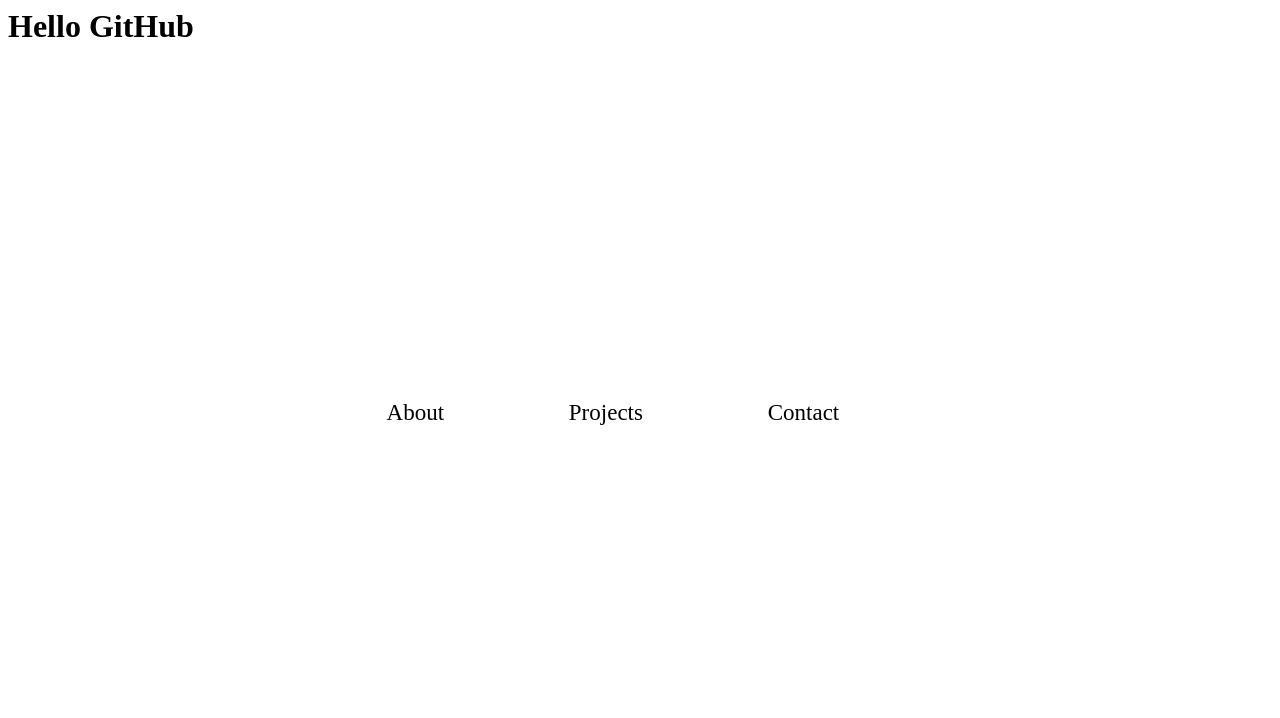
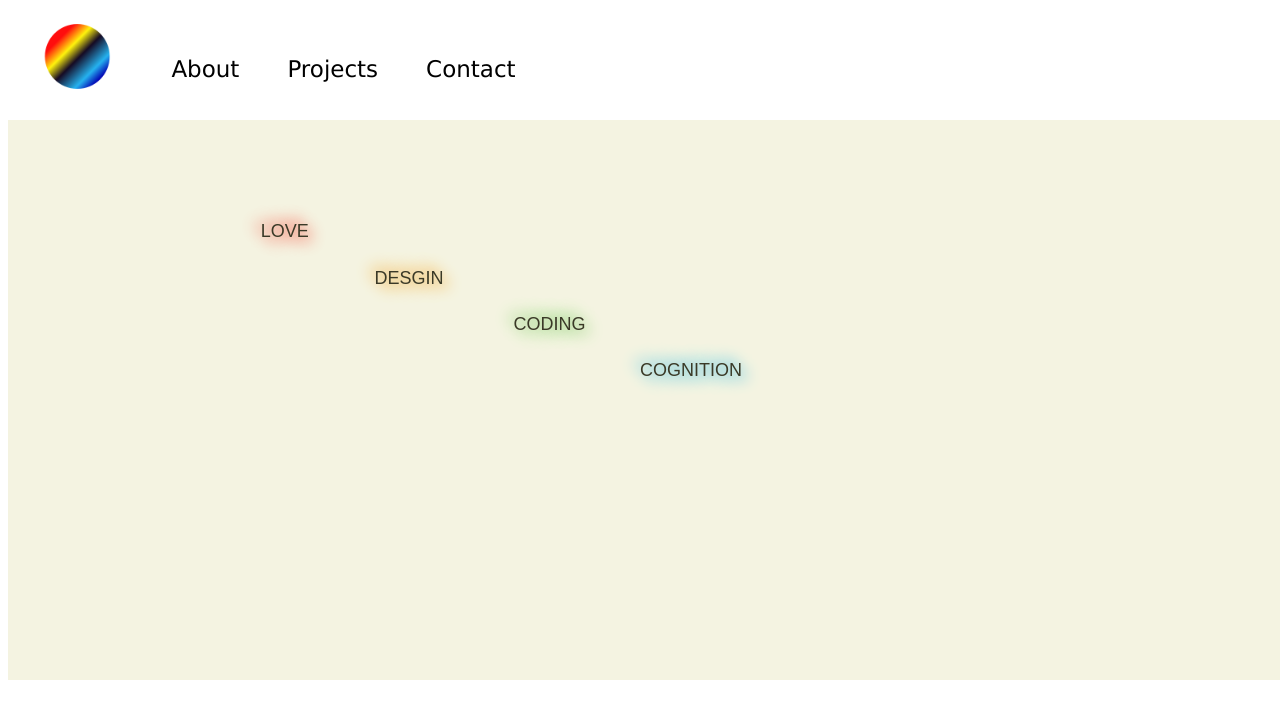
Before and after one commit to yukims19/personal_website, a plain HTML site: page index.html in a window 1280 px wide. Drawn offline with nearby package versions, Linux system fonts and the light colour scheme.

Commit message:
Built first load template bone before animation

```diff
--- a/css/style.css
+++ b/css/style.css
@@ -1,19 +1,29 @@
 .window_big {
-    width:65%;
+    width:100%;
     position: fixed;
-    top:50%;
-    left:25%;
+    top:7%;
+    left: 3%;
+    max-width: 760px;
 }
 
 .window_small {
-    width:15%;
+    width:100%;
     position: fixed;
-    top:50%;
-    left:40%;
+    top:7%;
+    left:3%;
     min-width:75px;
 }
 
 /* Style the links inside the navigation bar */
+.home{
+    margin-right:7%;
+    border-bottom:none;
+}
+.icon{
+    width:80px;
+    height:80px;
+    margin-top:-40px;
+}
 .window_big a {
     float: left;
     display: block;
@@ -21,28 +31,130 @@
     text-align: center;
     text-decoration: none;
     font-size: 23px;
-    margin-right:7%;
-    margin-left: 8%;
-    top:50%;
+    padding-left: 5px;
+    padding-right: 5px;
+    margin-right:5%;
     border-bottom: solid 1px transparent;
+    font-family: lucida grande;
 
 }
 
 .window_small a {
-    display: block;
+/*    display: block;
     color: black;
     text-align: center;
     text-decoration: none;
     font-size: 23px;
     margin-bottom:10%;
     margin-top: 8%;
-    border-bottom: solid 1px transparent;
+    border-bottom: solid 1px transparent;*/
+    visibility: hidden;
 }
-.window_big a:hover {
+.window_small > .home{
+    visibility: visible;
+}
+.menu{
+    float: right;
+    margin-top:-25px;
+}
+.about:hover, .projects:hover, .contact:hover {
     transition: border-bottom-color .2s ease-in;
     border-bottom: solid 1px black;
 }
-.window_small a:hover {
-    transition: border-bottom-color .2s ease-in;
-    border-bottom: solid 1px black;
+.icon:hover{
+    cursor: pointer;
 }
+
+/*style for the step animation*/
+.steps{
+    position:relative;
+    top:25%;
+    width:100%;
+}
+.steps p{
+    font-size:18px;
+    position:relative;
+    width:40%;
+    margin-top:2%;
+    font-family:sans-serif;
+}
+#s0{
+    left:20%;
+    text-shadow: 5px 5px 15px #fe0000, -5px -5px 15px #fe0000;
+}
+#s1{
+    left:29%;
+    text-shadow: 5px 5px 15px #f09600, -5px -5px 15px #f09600;
+}
+#s2{
+    left:40%;
+    text-shadow: 5px 5px 15px #55c149, -5px -5px 15px #55c149;
+}
+#s3{
+    left:50%;
+    text-shadow: 5px 5px 15px #00b1f3, -5px -5px 15px #00b1f3;
+}
+
+/*style for first intro*/
+.intro{
+    position:fixed;
+    top:15%;
+    width:100%;
+    height:70%;
+    background-color: rgba(214, 209, 145, 0.27);
+}
+/*
+.bigicon{
+    position:relative;
+    width: 300px;
+    height:300px;
+    left:50%;
+    margin-left:-150px;
+    top:30%;
+    margin-top:-150px;
+}
+
+.icon{
+    position:absolute;
+    left:50%;
+    margin-left: -80px;
+    top:50%;
+    margin-top:-80px;
+    opacity: 0;
+    animation: 2s fadein;
+    animation-delay: 1s;
+    animation-fill-mode:forwards;
+}
+
+p#s1, p#s2, p#s3{
+    position:relative;
+    font-size:20px;
+    }
+
+p#s1{
+    top: 68%;
+    left: 90%;
+    color: #0030ff;
+    font-weight: 900;
+    font-family: Stencil Std;
+}
+p#s2{
+    top: -1%;
+    left: 59%;
+    color: #ff4104;
+    font-family: cursive;
+    font-weight: 900;
+}
+p#s3{
+    top:61%;
+    left:11%;
+    color:#2E2B05;
+    font-family: courier;
+    font-weight: 900;
+}
+*/
+
+@keyframes fadein {
+    from { opacity: 0; }
+    to   { opacity: 1; }
+}
--- a/index.html
+++ b/index.html
@@ -1,18 +1,30 @@
 <html>
     <head>
         <link rel="stylesheet" type="text/css" href="./css/style.css">
-
+        <link rel="icon" type="image/png" href="./img/page_icon4.png" sizes="32x32">
         <title>HOME</title>
     </head>
 
     <body>
-        <h1>Hello GitHub</h1>
+
         <div id="nav">
+            <a class="home" herf="#">
+                <img class="icon" src="./img/page_icon4.png" alt="Icon" >
+            </a>
             <a class="about" href="#">About</a>
             <a class="projects" href="#">Projects</a>
             <a class="contact" href="#">Contact</a>
         </div>
 
+             <div class="steps">
+             <p id="s0">LOVE</p>
+             <p id="s1">DESGIN</p>
+             <p id="s2">CODING</p>
+             <p id="s3">COGNITION</p>
+             </div>
+
+        <div class="intro">
+        </div>
 
         <script src="https://ajax.googleapis.com/ajax/libs/jquery/3.2.1/jquery.min.js"></script>
 
--- a/js/test.js
+++ b/js/test.js
@@ -1,12 +1,13 @@
 const main = function(){
-    if($(window).width()<600){
+    if($(window).width()<500){
         $('#nav').addClass('window_small');
+//        $('#nav').prepend("<img class='menu' src='./img/menu.png' alt='Menu' width='50px' height='50px'/>");
     }else{
         $('#nav').addClass('window_big');
     }
 
     $(window).on('resize', function() {
-        if($(window).width() < 600) {
+        if($(window).width() < 500) {
             $('#nav').removeClass('window_big');
             $('#nav').addClass('window_small');
         }else{
```
